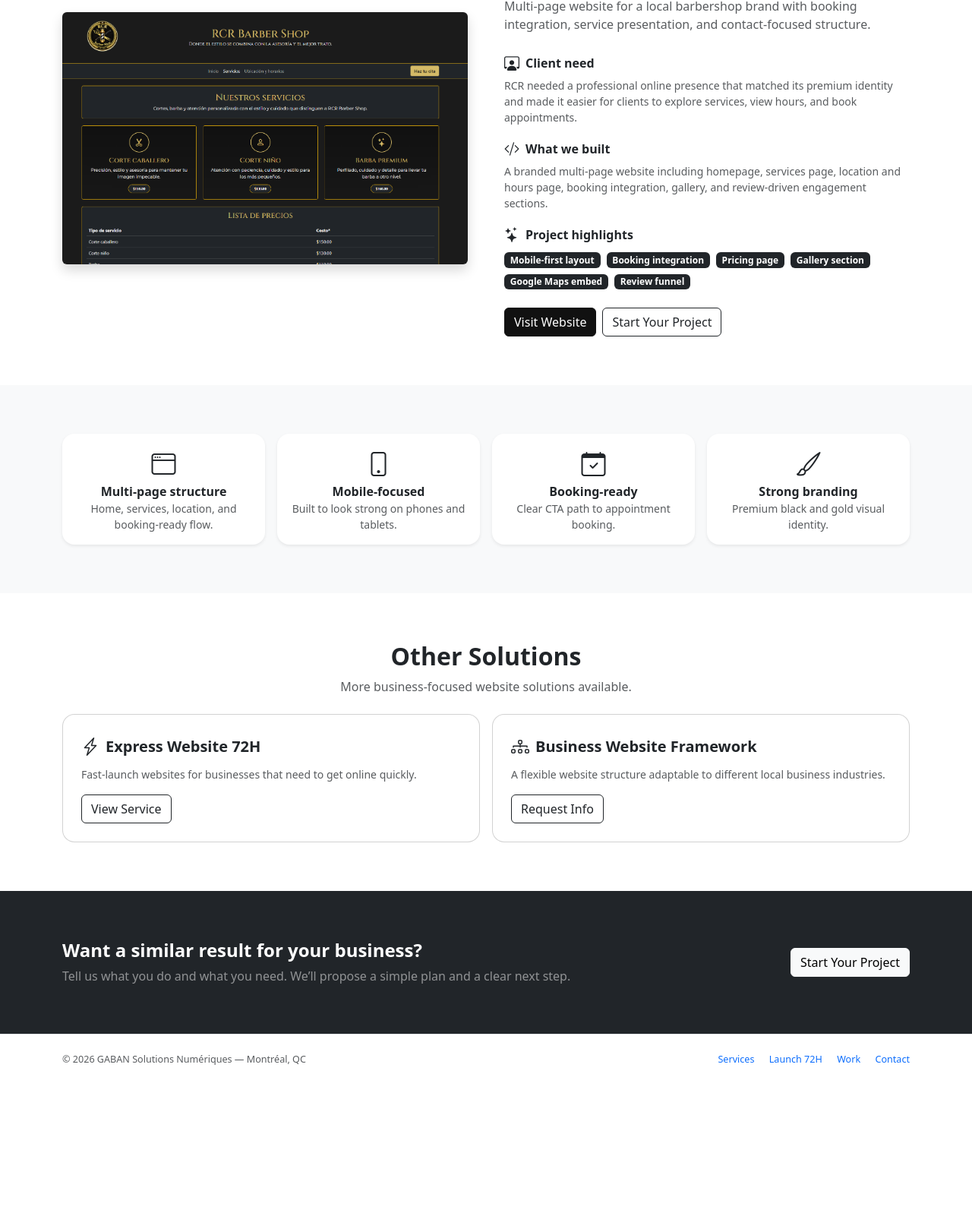
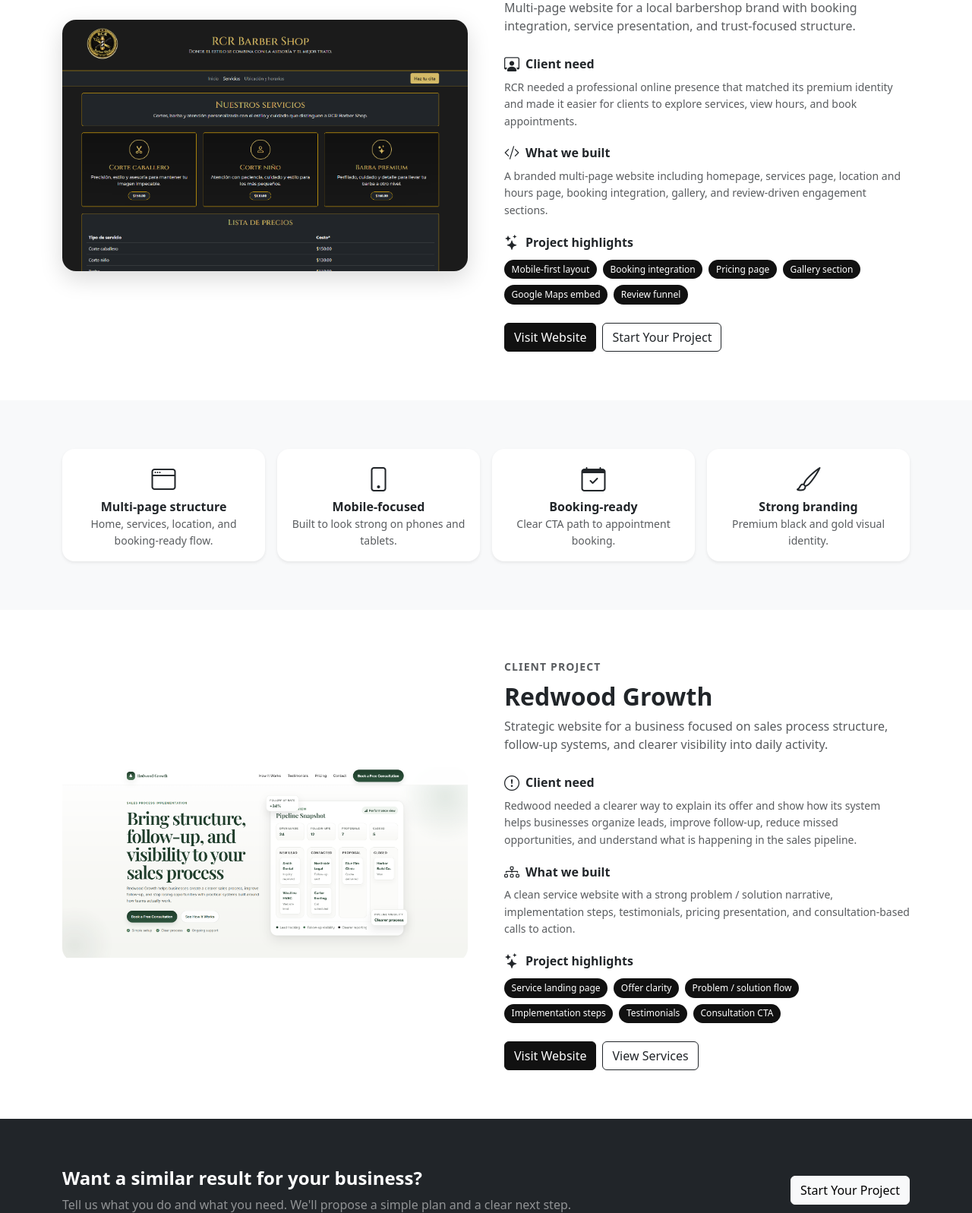
Before and after one commit to MitchellCastellanos/GABANSolutions, a plain HTML site: page portfolio.html in a window 1280 px wide. Shown: the part 376-1973 px from the top of the page at 76% size. Before the commit the page ends 1805 px from the top, so only its background shows below. Drawn offline with nearby package versions, Linux system fonts and the light colour scheme.

Commit message:
Add files via upload

```diff
--- a/MyCSS.css
+++ b/MyCSS.css
@@ -61,12 +61,36 @@ CARDS / PROJECTS
 
 .project-card{
   border-radius:16px;
+  overflow:hidden;
   transition:transform .25s ease, box-shadow .25s ease;
 }
 
 .project-card:hover{
   transform:translateY(-4px);
   box-shadow:0 15px 35px rgba(0,0,0,0.12);
+}
+
+.project-card img{
+  display:block;
+  width:100%;
+  height:auto;
+}
+
+.project-card .card-body{
+  position:relative;
+  z-index:2;
+}
+
+/* ===============================
+PORTFOLIO GRID
+=============================== */
+
+.project-card .img-fluid{
+  transition:transform .4s ease;
+}
+
+.project-card:hover .img-fluid{
+  transform:scale(1.02);
 }
 
 /* ===============================
@@ -98,6 +122,50 @@ FEATURED WORK
 }
 
 /* ===============================
+PORTFOLIO CASE STUDY IMAGES
+=============================== */
+
+#rcr img,
+#redwood img{
+  width:100%;
+  height:auto;
+  border-radius:18px;
+}
+
+#rcr img{
+  box-shadow:0 10px 30px rgba(0,0,0,0.15);
+  transition:transform .35s ease, box-shadow .35s ease;
+}
+
+#rcr img:hover{
+  transform:scale(1.02);
+  box-shadow:0 18px 38px rgba(0,0,0,0.20);
+}
+
+/* Redwood intentionally without shadow */
+#redwood img{
+  box-shadow:none;
+  transition:transform .3s ease;
+}
+
+#redwood img:hover{
+  transform:scale(1.01);
+  box-shadow:none;
+}
+
+/* ===============================
+BADGES
+=============================== */
+
+.badge.text-bg-dark{
+  background:#111111 !important;
+  color:#ffffff !important;
+  font-weight:500;
+  padding:.55em .8em;
+  border-radius:999px;
+}
+
+/* ===============================
 BUTTONS
 =============================== */
 
@@ -111,6 +179,32 @@ BUTTONS
   border-color:#000000;
 }
 
+.btn-outline-dark:hover{
+  background:#111111;
+  color:#ffffff;
+}
+
+/* ===============================
+SECTIONS / BACKGROUNDS
+=============================== */
+
+.bg-light{
+  background-color:#f8f9fa !important;
+}
+
+/* ===============================
+PORTFOLIO TYPOGRAPHY DETAILS
+=============================== */
+
+.text-uppercase.small.fw-semibold{
+  letter-spacing:.08em;
+}
+
+.card .text-muted.small,
+section .text-muted.small{
+  line-height:1.6;
+}
+
 /* ===============================
 FOOTER
 =============================== */
@@ -118,3 +212,38 @@ FOOTER
 footer{
   font-size:.9rem;
 }
+
+/* ===============================
+RESPONSIVE
+=============================== */
+
+@media (max-width: 991.98px){
+  .section{
+    padding:3.25rem 0;
+  }
+
+  .hero{
+    padding:4rem 0;
+  }
+
+  #rcr img,
+  #redwood img{
+    margin-bottom:1rem;
+  }
+}
+
+@media (max-width: 767.98px){
+  .project-card:hover{
+    transform:none;
+    box-shadow:0 10px 25px rgba(0,0,0,0.08);
+  }
+
+  .project-card:hover .img-fluid{
+    transform:none;
+  }
+
+  #rcr img:hover,
+  #redwood img:hover{
+    transform:none;
+  }
+}
--- a/portfolio.html
+++ b/portfolio.html
@@ -3,211 +3,475 @@
 <head>
 <meta charset="utf-8">
 <meta name="viewport" content="width=device-width, initial-scale=1">
+
 <title>GABAN Solutions Numériques</title>
-  <meta name="description" content="...">
+
+<meta name="description" content="Portfolio of real client projects built for local businesses: websites, booking systems, and digital visibility solutions.">
 
 <link rel="icon" href="./Images/favicon.ico">
 <link rel="icon" type="image/png" sizes="32x32" href="./Images/favicon-32.png">
-  <link rel="icon" type="image/png" sizes="16x16" href="./Images/favicon-32.png">
+<link rel="icon" type="image/png" sizes="16x16" href="./Images/favicon-16.png">
 <link rel="apple-touch-icon" href="./Images/apple-touch-icon.png">
 
 <link rel="stylesheet" href="https://cdn.jsdelivr.net/npm/bootstrap-icons@1.11.3/font/bootstrap-icons.min.css">
 <link href="https://cdn.jsdelivr.net/npm/bootstrap@5.3.3/dist/css/bootstrap.min.css" rel="stylesheet">
 <link rel="stylesheet" href="./MyCSS.css">
+
 </head>
 <body>
 
 <div id="site-navbar"></div>
 
+<!-- HEADER -->
+
 <header class="py-5 bg-light">
+
 <div class="container">
+
 <div class="row align-items-center g-3">
+
 <div class="col-lg-8">
-        <h1 class="fw-bold mb-2" data-i18n="work_h1">Work</h1>
-        <p class="text-muted mb-0" data-i18n="work_sub">
-          Real projects built for local businesses—focused on clarity, branding, and results.
+
+<h1 class="fw-bold mb-2">Our Work</h1>
+
+<p class="text-muted mb-0">
+Real projects built for local businesses — focused on clarity, branding, and practical results.
 </p>
+
 </div>
+
 <div class="col-lg-4 text-lg-end">
-        <a class="btn btn-dark" href="./contact.html" data-i18n="work_header_btn">Start Your Project</a>
+
+<a class="btn btn-dark" href="./contact.html">
+Start Your Project
+</a>
+
 </div>
+
 </div>
 </div>
 </header>
 
-<section class="section">
+<!-- ===============================
+PROJECT 1
+RCR
+=============================== -->
+
+<section id="rcr" class="section">
+
 <div class="container">
+
 <div class="row align-items-center g-5">
+
 <div class="col-lg-6">
-        <img src="./Images/portfolio/RCR_Servicios.png" class="img-fluid rounded shadow" alt="RCR Barber Shop homepage">
+
+<img src="./Images/portfolio/RCR_Servicios.png"
+class="img-fluid"
+alt="RCR Barber Shop website">
+
 </div>
 
 <div class="col-lg-6">
-        <div class="text-uppercase small fw-semibold text-muted mb-2" data-i18n="featured_tag">Featured Project</div>
-        <h2 class="fw-bold mb-2">RCR Barber Shop</h2>
 
-        <p class="text-muted mb-4" data-i18n="rcr_intro">
-          Multi-page website for a local barbershop brand with booking integration, service presentation, and contact-focused structure.
+<div class="text-uppercase small fw-semibold text-muted mb-2">
+Featured Project
+</div>
+
+<h2 class="fw-bold mb-2">
+RCR Barber Shop
+</h2>
+
+<p class="text-muted mb-4">
+Multi-page website for a local barbershop brand with booking integration, service presentation, and trust-focused structure.
 </p>
 
 <div class="mb-3">
+
 <div class="d-flex align-items-center gap-2 mb-1">
+
 <i class="bi bi-person-workspace fs-5"></i>
-            <h3 class="h6 fw-bold mb-0" data-i18n="rcr_need_t">Client need</h3>
+
+<h3 class="h6 fw-bold mb-0">
+Client need
+</h3>
+
 </div>
-          <p class="text-muted small mb-0" data-i18n="rcr_need_d">
+
+<p class="text-muted small mb-0">
 RCR needed a professional online presence that matched its premium identity and made it easier for clients to explore services, view hours, and book appointments.
 </p>
+
 </div>
 
 <div class="mb-3">
+
 <div class="d-flex align-items-center gap-2 mb-1">
+
 <i class="bi bi-code-slash fs-5"></i>
-            <h3 class="h6 fw-bold mb-0" data-i18n="rcr_build_t">What we built</h3>
+
+<h3 class="h6 fw-bold mb-0">
+What we built
+</h3>
+
 </div>
-          <p class="text-muted small mb-0" data-i18n="rcr_build_d">
+
+<p class="text-muted small mb-0">
 A branded multi-page website including homepage, services page, location and hours page, booking integration, gallery, and review-driven engagement sections.
 </p>
+
 </div>
 
 <div class="mb-4">
+
 <div class="d-flex align-items-center gap-2 mb-2">
+
 <i class="bi bi-stars fs-5"></i>
-            <h3 class="h6 fw-bold mb-0" data-i18n="rcr_high_t">Project highlights</h3>
+
+<h3 class="h6 fw-bold mb-0">
+Project highlights
+</h3>
+
 </div>
 
 <div class="d-flex flex-wrap gap-2">
-            <span class="badge text-bg-dark" data-i18n="rcr_h1">Mobile-first layout</span>
-            <span class="badge text-bg-dark" data-i18n="rcr_h2">Booking integration</span>
-            <span class="badge text-bg-dark" data-i18n="rcr_h3">Pricing page</span>
-            <span class="badge text-bg-dark" data-i18n="rcr_h4">Gallery section</span>
-            <span class="badge text-bg-dark" data-i18n="rcr_h5">Google Maps embed</span>
-            <span class="badge text-bg-dark" data-i18n="rcr_h6">Review funnel</span>
+
+<span class="badge text-bg-dark">
+Mobile-first layout
+</span>
+
+<span class="badge text-bg-dark">
+Booking integration
+</span>
+
+<span class="badge text-bg-dark">
+Pricing page
+</span>
+
+<span class="badge text-bg-dark">
+Gallery section
+</span>
+
+<span class="badge text-bg-dark">
+Google Maps embed
+</span>
+
+<span class="badge text-bg-dark">
+Review funnel
+</span>
+
 </div>
+
 </div>
 
 <div class="d-flex gap-2 flex-wrap">
-          <a href="https://www.rcr-barbershop.com/" target="_blank" rel="noopener noreferrer" class="btn btn-dark" data-i18n="rcr_btn_live">Visit Website</a>
-          <a href="./contact.html" class="btn btn-outline-dark" data-i18n="rcr_btn_start">Start Your Project</a>
+
+<a href="https://www.rcr-barbershop.com/"
+target="_blank"
+rel="noopener noreferrer"
+class="btn btn-dark">
+
+Visit Website
+
+</a>
+
+<a href="./contact.html"
+class="btn btn-outline-dark">
+
+Start Your Project
+
+</a>
+
 </div>
+
 </div>
+
 </div>
+
 </div>
 </section>
 
+<!-- ===============================
+RCR STATS
+=============================== -->
+
 <section class="section bg-light">
+
 <div class="container">
+
 <div class="row g-3 text-center">
+
 <div class="col-md-3">
+
 <div class="card h-100 project-card border-0 shadow-sm">
+
 <div class="card-body">
+
 <i class="bi bi-window fs-2 mb-3"></i>
-            <div class="fw-semibold" data-i18n="stat_1t">Multi-page structure</div>
-            <div class="text-muted small" data-i18n="stat_1d">Home, services, location, and booking-ready flow.</div>
+
+<div class="fw-semibold">
+Multi-page structure
 </div>
+
+<div class="text-muted small">
+Home, services, location, and booking-ready flow.
+</div>
+
+</div>
+
 </div>
 </div>
 
 <div class="col-md-3">
+
 <div class="card h-100 project-card border-0 shadow-sm">
+
 <div class="card-body">
+
 <i class="bi bi-phone fs-2 mb-3"></i>
-            <div class="fw-semibold" data-i18n="stat_2t">Mobile-focused</div>
-            <div class="text-muted small" data-i18n="stat_2d">Built to look strong on phones and tablets.</div>
+
+<div class="fw-semibold">
+Mobile-focused
 </div>
+
+<div class="text-muted small">
+Built to look strong on phones and tablets.
+</div>
+
+</div>
+
 </div>
 </div>
 
 <div class="col-md-3">
+
 <div class="card h-100 project-card border-0 shadow-sm">
+
 <div class="card-body">
+
 <i class="bi bi-calendar-check fs-2 mb-3"></i>
-            <div class="fw-semibold" data-i18n="stat_3t">Booking-ready</div>
-            <div class="text-muted small" data-i18n="stat_3d">Clear CTA path to appointment booking.</div>
+
+<div class="fw-semibold">
+Booking-ready
 </div>
+
+<div class="text-muted small">
+Clear CTA path to appointment booking.
+</div>
+
+</div>
+
 </div>
 </div>
 
 <div class="col-md-3">
+
 <div class="card h-100 project-card border-0 shadow-sm">
+
 <div class="card-body">
+
 <i class="bi bi-brush fs-2 mb-3"></i>
-            <div class="fw-semibold" data-i18n="stat_4t">Strong branding</div>
-            <div class="text-muted small" data-i18n="stat_4d">Premium black and gold visual identity.</div>
+
+<div class="fw-semibold">
+Strong branding
+</div>
+
+<div class="text-muted small">
+Premium black and gold visual identity.
+</div>
+
+</div>
+
 </div>
 </div>
+
 </div>
-    </div>
+
 </div>
 </section>
 
-<section class="section">
+<!-- ===============================
+PROJECT 2
+REDWOOD
+=============================== -->
+
+<section id="redwood" class="section">
+
 <div class="container">
-    <div class="text-center mb-4">
-      <h2 class="fw-bold" data-i18n="other_title">Other Solutions</h2>
-      <p class="text-muted mb-0" data-i18n="other_sub">
-        More business-focused website solutions available.
-      </p>
+
+<div class="row align-items-center g-5">
+
+<div class="col-lg-6">
+
+<img src="./Images/portfolio/Redwood.png"
+class="img-fluid"
+alt="Redwood Growth website">
+
 </div>
 
-    <div class="row g-3">
-      <div class="col-md-6">
-        <div class="card h-100 project-card">
-          <div class="card-body p-4">
-            <div class="d-flex align-items-center gap-2 mb-2">
-              <i class="bi bi-lightning-charge fs-4"></i>
-              <h3 class="h5 fw-bold mb-0" data-i18n="other_1t">Express Website 72H</h3>
-            </div>
-            <p class="text-muted small mb-3" data-i18n="other_1d">
-              Fast-launch websites for businesses that need to get online quickly.
-            </p>
-            <a href="./express.html" class="btn btn-outline-dark" data-i18n="other_1b">View Service</a>
-          </div>
-        </div>
+<div class="col-lg-6">
+
+<div class="text-uppercase small fw-semibold text-muted mb-2">
+Client Project
 </div>
 
-      <div class="col-md-6">
-        <div class="card h-100 project-card">
-          <div class="card-body p-4">
+<h2 class="fw-bold mb-2">
+Redwood Growth
+</h2>
+
+<p class="text-muted mb-4">
+Strategic website for a business focused on sales process structure, follow-up systems, and clearer visibility into daily activity.
+</p>
+
+<div class="mb-3">
+
+<div class="d-flex align-items-center gap-2 mb-1">
+
+<i class="bi bi-exclamation-circle fs-5"></i>
+
+<h3 class="h6 fw-bold mb-0">
+Client need
+</h3>
+
+</div>
+
+<p class="text-muted small mb-0">
+Redwood needed a clearer way to explain its offer and show how its system helps businesses organize leads, improve follow-up, reduce missed opportunities, and understand what is happening in the sales pipeline.
+</p>
+
+</div>
+
+<div class="mb-3">
+
+<div class="d-flex align-items-center gap-2 mb-1">
+
+<i class="bi bi-diagram-3 fs-5"></i>
+
+<h3 class="h6 fw-bold mb-0">
+What we built
+</h3>
+
+</div>
+
+<p class="text-muted small mb-0">
+A clean service website with a strong problem / solution narrative, implementation steps, testimonials, pricing presentation, and consultation-based calls to action.
+</p>
+
+</div>
+
+<div class="mb-4">
+
 <div class="d-flex align-items-center gap-2 mb-2">
-              <i class="bi bi-diagram-3 fs-4"></i>
-              <h3 class="h5 fw-bold mb-0" data-i18n="other_2t">Business Website Framework</h3>
+
+<i class="bi bi-stars fs-5"></i>
+
+<h3 class="h6 fw-bold mb-0">
+Project highlights
+</h3>
+
 </div>
-            <p class="text-muted small mb-3" data-i18n="other_2d">
-              A flexible website structure adaptable to different local business industries.
-            </p>
-            <a href="./contact.html" class="btn btn-outline-dark" data-i18n="other_2b">Request Info</a>
+
+<div class="d-flex flex-wrap gap-2">
+
+<span class="badge text-bg-dark">
+Service landing page
+</span>
+
+<span class="badge text-bg-dark">
+Offer clarity
+</span>
+
+<span class="badge text-bg-dark">
+Problem / solution flow
+</span>
+
+<span class="badge text-bg-dark">
+Implementation steps
+</span>
+
+<span class="badge text-bg-dark">
+Testimonials
+</span>
+
+<span class="badge text-bg-dark">
+Consultation CTA
+</span>
+
 </div>
+
 </div>
+
+<div class="d-flex gap-2 flex-wrap">
+
+<a href="https://mitchellcastellanos.github.io/Redwood-Growth/"
+target="_blank"
+rel="noopener noreferrer"
+class="btn btn-dark">
+
+Visit Website
+
+</a>
+
+<a href="./services.html" class="btn btn-outline-dark">
+View Services
+</a>
+
 </div>
+
 </div>
+
+</div>
+
 </div>
 </section>
 
+<!-- CTA -->
+
 <section class="section bg-dark text-white">
+
 <div class="container">
+
 <div class="row align-items-center g-3">
+
 <div class="col-lg-8">
-        <h2 class="h4 fw-bold mb-2" data-i18n="work_cta_t">Want a similar result for your business?</h2>
-        <p class="mb-0 text-white-50" data-i18n="work_cta_d">
-          Tell us what you do and what you need. We’ll propose a simple plan and a clear next step.
+
+<h2 class="h4 fw-bold mb-2">
+Want a similar result for your business?
+</h2>
+
+<p class="mb-0 text-white-50">
+Tell us what you do and what you need. We'll propose a simple plan and a clear next step.
 </p>
+
 </div>
+
 <div class="col-lg-4 text-lg-end">
-        <a class="btn btn-light" href="./contact.html" data-i18n="work_cta_btn">Start Your Project</a>
+
+<a class="btn btn-light"
+href="./contact.html">
+
+Start Your Project
+
+</a>
+
 </div>
+
 </div>
+
 </div>
+
 </section>
 
 <div id="site-footer"></div>
 
 <script src="./js/components.js"></script>
 <script src="./js/i18n.js"></script>
+
 <script>
 mountSharedLayout("work");
 initI18n("portfolio");
 </script>
+
 <script src="https://cdn.jsdelivr.net/npm/bootstrap@5.3.3/dist/js/bootstrap.bundle.min.js"></script>
+
 </body>
 </html>
```
Also changed, not shown: Images/portfolio/Redwood.png (added), 1 other file. Lines whose indentation alone changed are shown as unchanged.
